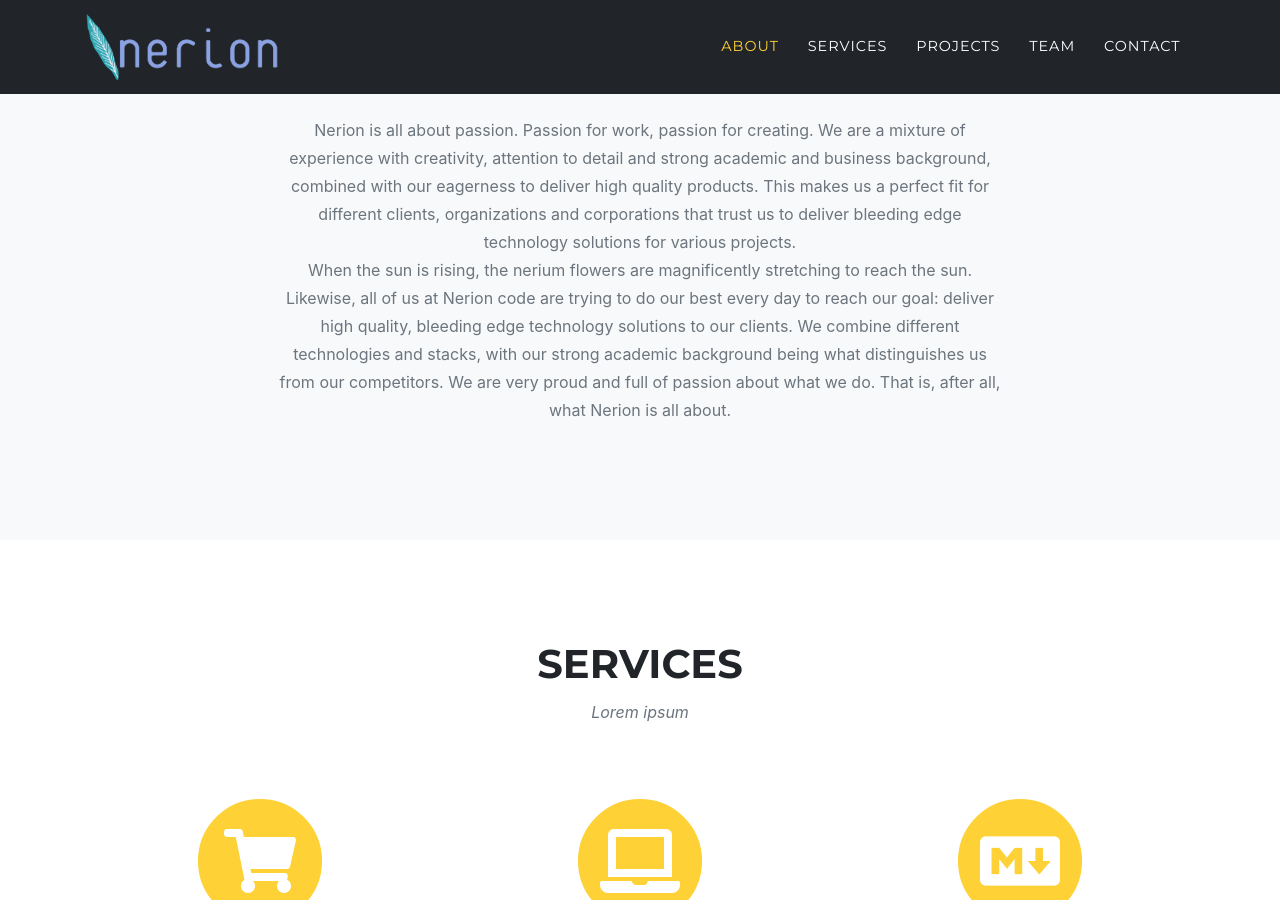
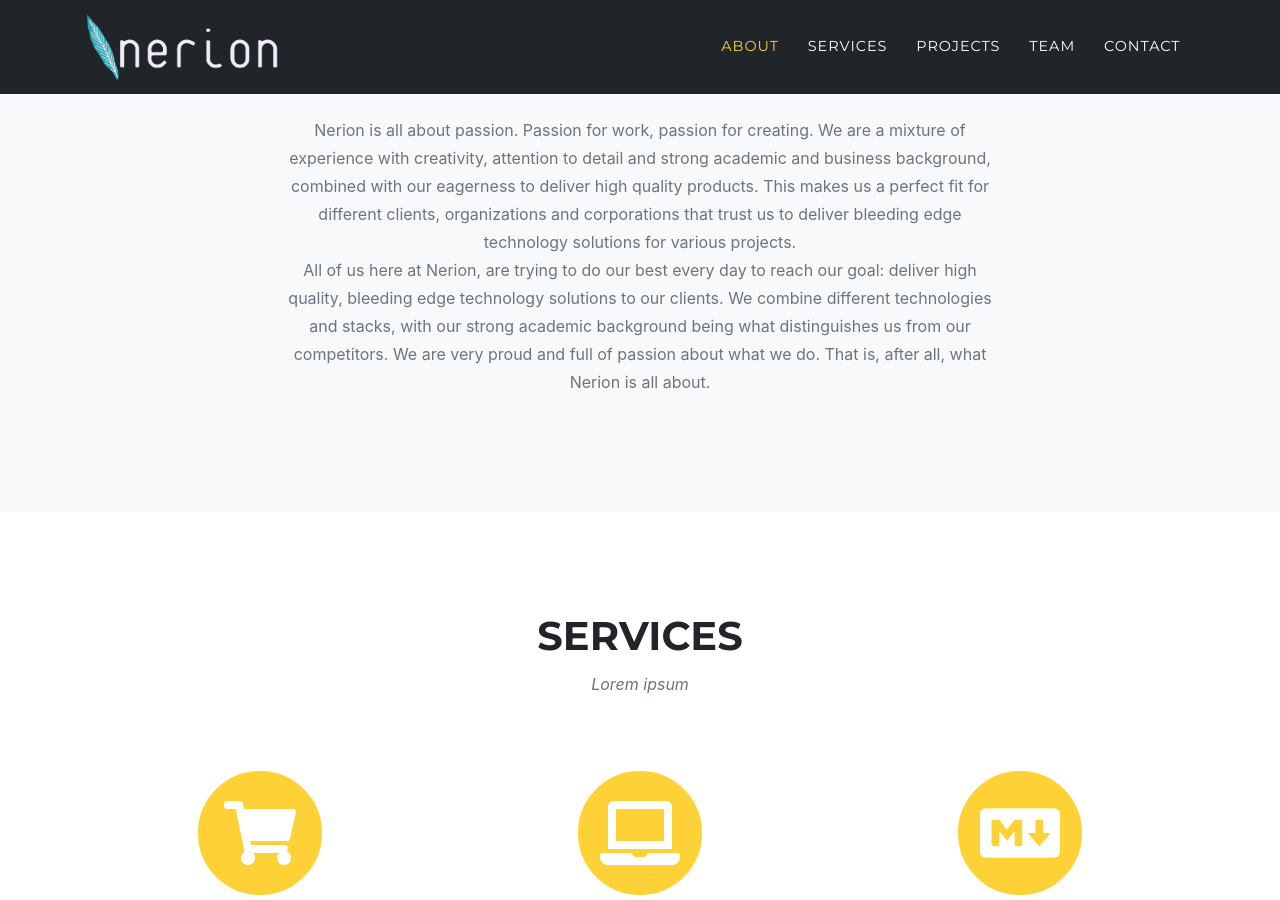
Before and after one commit to tolisdotkarag/nerion-website, a Jekyll site: the page built from index.md, in a window 1280 px wide and 900 px high, scrolled down 952 px. Built offline with Jekyll 4.4.1, drawn with Linux system fonts in a browser that asks for light colours; some web fonts are replaced.

Commit message:
Update logo and about text

```diff
--- a/_data/sitetext.yml
+++ b/_data/sitetext.yml
@@ -72,7 +72,7 @@ en: &DEFAULT_EN
     title: "About Us"
     text: ""
     body: "Nerion is all about passion. Passion for work, passion for creating. We are a mixture of experience with creativity, attention to detail and strong academic and business background, combined with our eagerness to deliver high quality products. This makes us a perfect fit for different clients, organizations and corporations that trust us to deliver bleeding edge technology solutions for various projects.
-           <br/>When the sun is rising, the nerium flowers are magnificently stretching to reach the sun. Likewise, all of us at Nerion code are trying to do our best every day to reach our goal: deliver high quality, bleeding edge technology solutions to our clients. We combine different technologies and stacks, with our strong academic background being what distinguishes us from our competitors. We are very proud and full of passion about what we do. That is, after all, what Nerion is all about."
+           <br/>All of us here at Nerion, are trying to do our best every day to reach our goal: deliver high quality, bleeding edge technology solutions to our clients. We combine different technologies and stacks, with our strong academic background being what distinguishes us from our competitors. We are very proud and full of passion about what we do. That is, after all, what Nerion is all about."
     section: about
 
   clients:
```
Also changed, not shown: assets/img/logo.png.
